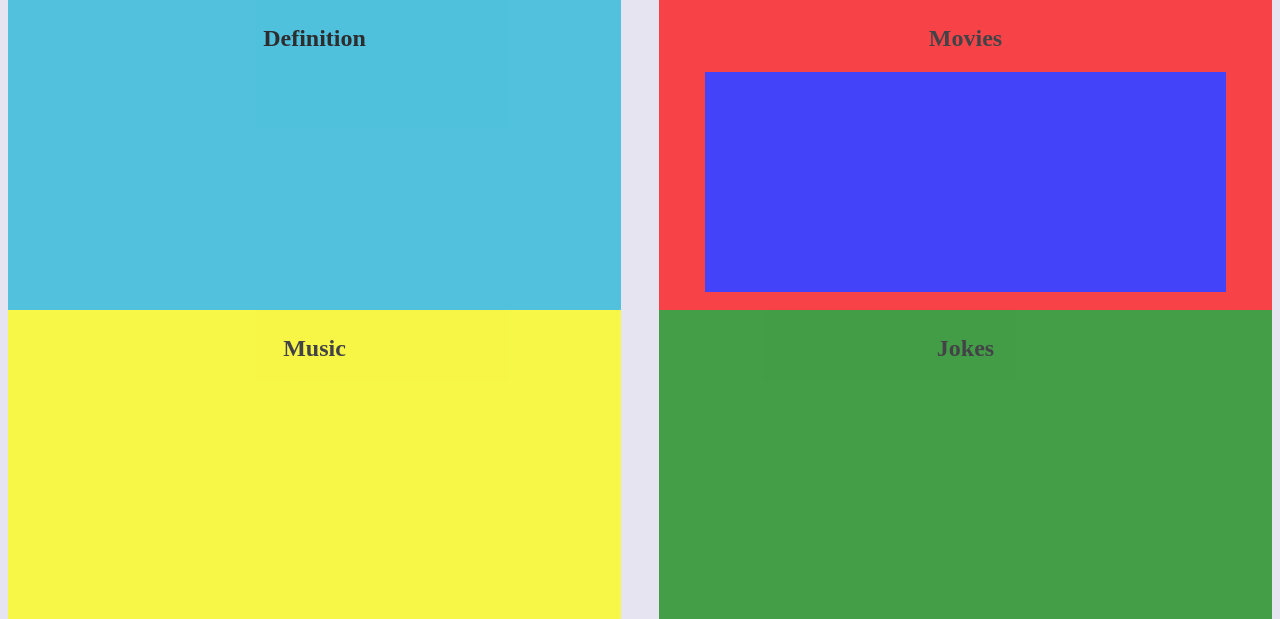
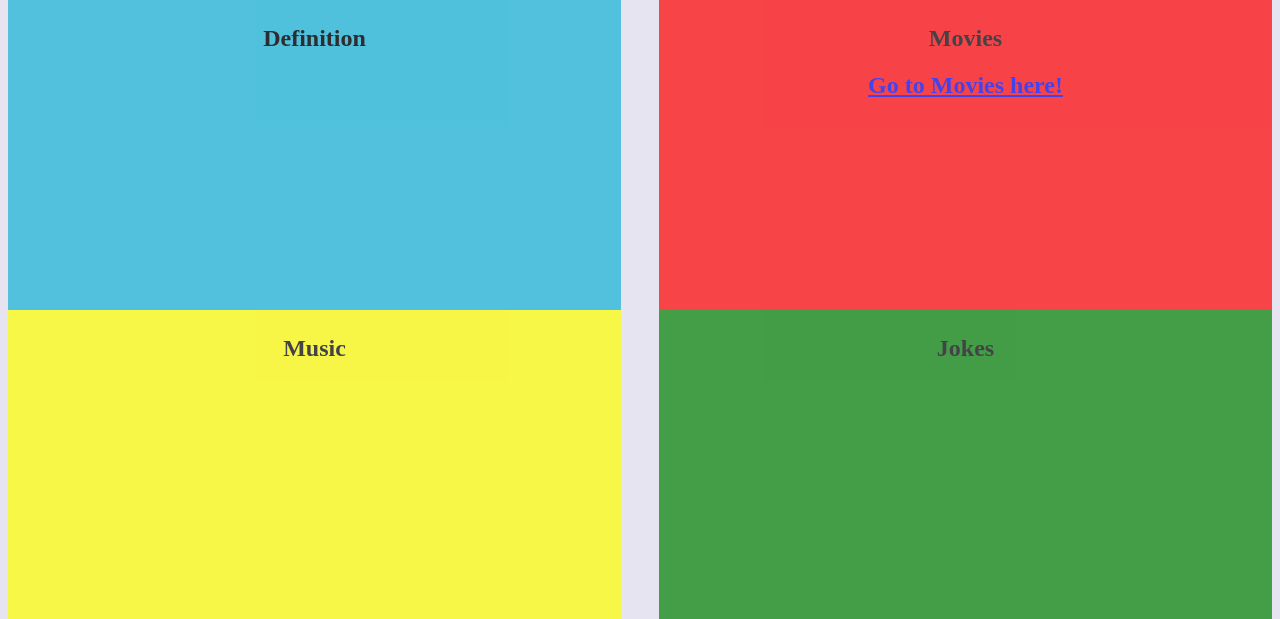
Before and after one commit to lucidlactose/Glucose, a Python web app: template templates/results.html in a window 1280 px wide. Shown: the part 128-747 px from the top of the page. Run offline with Jinja, Linux system fonts and the light colour scheme; the template is opened without the code that fills it, so the values that code supplies are empty.

Commit message:
need to finish netflix stuff

```diff
--- a/static_folder/main.css
+++ b/static_folder/main.css
@@ -1,5 +1,9 @@
 body {
   background-color: #E5E4F0
+}
+
+.movie_btn {
+  width: 25%;
 }
 
 #input_box {
@@ -46,7 +50,6 @@ body {
 #movie_box {
     width: 85%;
     height: 220px;
-    background-color: blue;
     text-align: center;
     margin-left: auto;
     margin-right: auto;
--- a/templates/results.html
+++ b/templates/results.html
@@ -24,6 +24,7 @@
       <div id="box2">
         <h2>Movies </h2>
         <div id="movie_box">
+          <h2><a href= 'netflix_search' target="_blank">Go to Movies here!</a></h2>
         </div>
       </div>
       <div id="box3">
```
